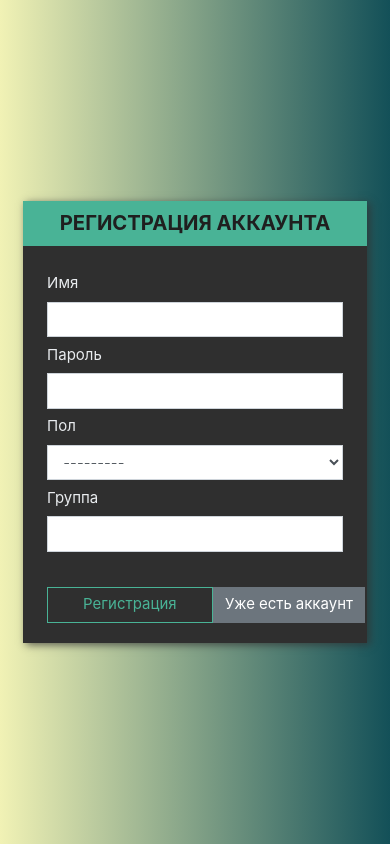
After one commit to MaksimLion/college-hackaton, a Django app: template college/templates/signup.html in a window 390 px wide. The commit adds this page. Run offline with Django 3.2, Linux system fonts and the light colour scheme; the template is opened without the code that fills it: values that come from a table or form of the project are taken from there, others are empty; tables that the repository leaves empty hold one stand-in row (values such as "Sample post"); some libraries are stand-ins or nearby versions.

Commit message:
auth page signin.html and register page signup.html

```diff
--- a/college/authentication/urls.py
+++ b/college/authentication/urls.py
@@ -5,5 +5,6 @@ from django.urls import path, include
 from authentication import views
 
 urlpatterns = [
-    path('', views.auth)
+    path('', views.signup),
+    path('signin', views.signin)
 ]
--- a/college/static/css/auth.css
+++ b/college/static/css/auth.css
@@ -1,6 +1,6 @@
 .auth-block {
     width: 44vw;
-    height: 50vh;
+
     display: flex;
     flex-direction: column;
     justify-content: flex-start;
@@ -16,22 +16,27 @@
     padding: 7px 0;
     font-size: 1.35rem;
     width: 100%;
-    background-color: #29aca4;
+    background-color: #49b396;
     color: #1f1f1f;
     font-weight: bold;
 }
 
 input[type="text"] {
-    width: 500px;
+    width: 100%;
+}
+
+form div {
+    width: 100%;
 }
 
 .auth-form {
-    margin: 0 20px;
+    width: 86%;
     height: 100%;
     display: flex;
     justify-content: center;
-    align-items: center;
+    align-items: flex-start;
     flex-direction: column;
+    padding: 20px 0;
 }
 
 .field-label {
@@ -41,23 +46,23 @@ input[type="text"] {
 .btn-auth {
     padding-left: 35px;
     padding-right: 35px;
-    color: #29aca4;
-    border-color: #29aca4;
+    color: #49b396;
+    border-color: #49b396;
 }
 
 .btn-auth:hover {
-    background-color: #29aca4;
-    border-color: #29aca4;
+    background-color: #49b396;
+    border-color: #49b396;
     box-shadow: 0 5px 15px rgba(0,0,0,.05), 0 4px 10px rgb(41, 172, 164, .25);;
 }
 
 .btn-auth:active {
-    background-color: #29aca4;
-    border-color: #29aca4;
+    background-color: #49b396;
+    border-color: #49b396;
 }
 .btn-outline-success:not(:disabled):not(.disabled).active, .btn-outline-success:not(:disabled):not(.disabled):active, .show>.btn-outline-success.dropdown-toggle {
-    background-color: #29aca4;
-    border-color: #29aca4;
+    background-color: #49b396;
+    border-color: #49b396;
 }
 
 .btn-auth_block {
@@ -69,7 +74,7 @@ input[type="text"] {
 }
 
 .btn-outline-success.focus, .btn-outline-success:focus {
-    box-shadow: 0 0 0 0.2rem rgba(41, 172, 164,.5)!important;
+    box-shadow: 0 0 0 0.2rem rgba(73, 179, 150,.5)!important;
 }
 
 .form-control {
@@ -77,10 +82,17 @@ input[type="text"] {
 }
 
 .form-control:focus {
-    border-color: #29aca4;
-    box-shadow: 0 0 0 0.2rem rgba(41, 172, 164,.25);
+    border-color: #49b396;
+    box-shadow: 0 0 0 0.2rem rgba(73, 179, 150,.25);
 }
 
 .form-control:focus:hover {
-    border-color: #26bdb3;
+    border-color: #49b396;
 }
+
+
+@media only screen and (max-width: 780px) {
+    .auth-block {
+        width: 344px;
+    }
+}
--- /dev/null
+++ b/college/templates/signup.html
@@ -0,0 +1,37 @@
+{% extends 'base.html' %}
+{% load staticfiles %}
+{% block extra-styles %}
+    <link rel="stylesheet" href="{% static 'css/auth.css' %}">
+{% endblock extra-styles %}
+{% load widget_tweaks %}
+{% block content %}
+
+<div class="auth-block">
+    <div class="auth-header">РЕГИСТРАЦИЯ АККАУНТА</div>
+    <form class="auth-form" method="POST" action="/">
+
+        {% csrf_token %}
+
+        {% for field in user_form %}
+        <div>
+            <label class="col-form-label field-label" for="{{ field.id_for_label }}">{{ field.label }}</label>
+            {{field|add_class:'form-control'}}
+        </div>
+        {% endfor %}
+
+        {% for field in profile_form %}
+        <div>
+            <label class="col-form-label field-label" for="{{ field.id_for_label }}">{{ field.label }}</label>
+            {{field|add_class:'form-control'}}
+        </div>
+        {% endfor %}
+
+        <div class="btn-auth_block">
+            <input class="btn btn-outline-success btn-squared btn-auth" type="submit" value="Регистрация">
+            <input class="btn btn-secondary btn-squared" type="button" value="Уже есть аккаунт">
+        </div>
+
+    </form>
+</div>
+
+{% endblock content%}
```
Also changed, not shown: college/authentication/views.py (+18 -3 lines), college/templates/signin.html (renamed from college/templates/auth.html, +11 -4 lines).
